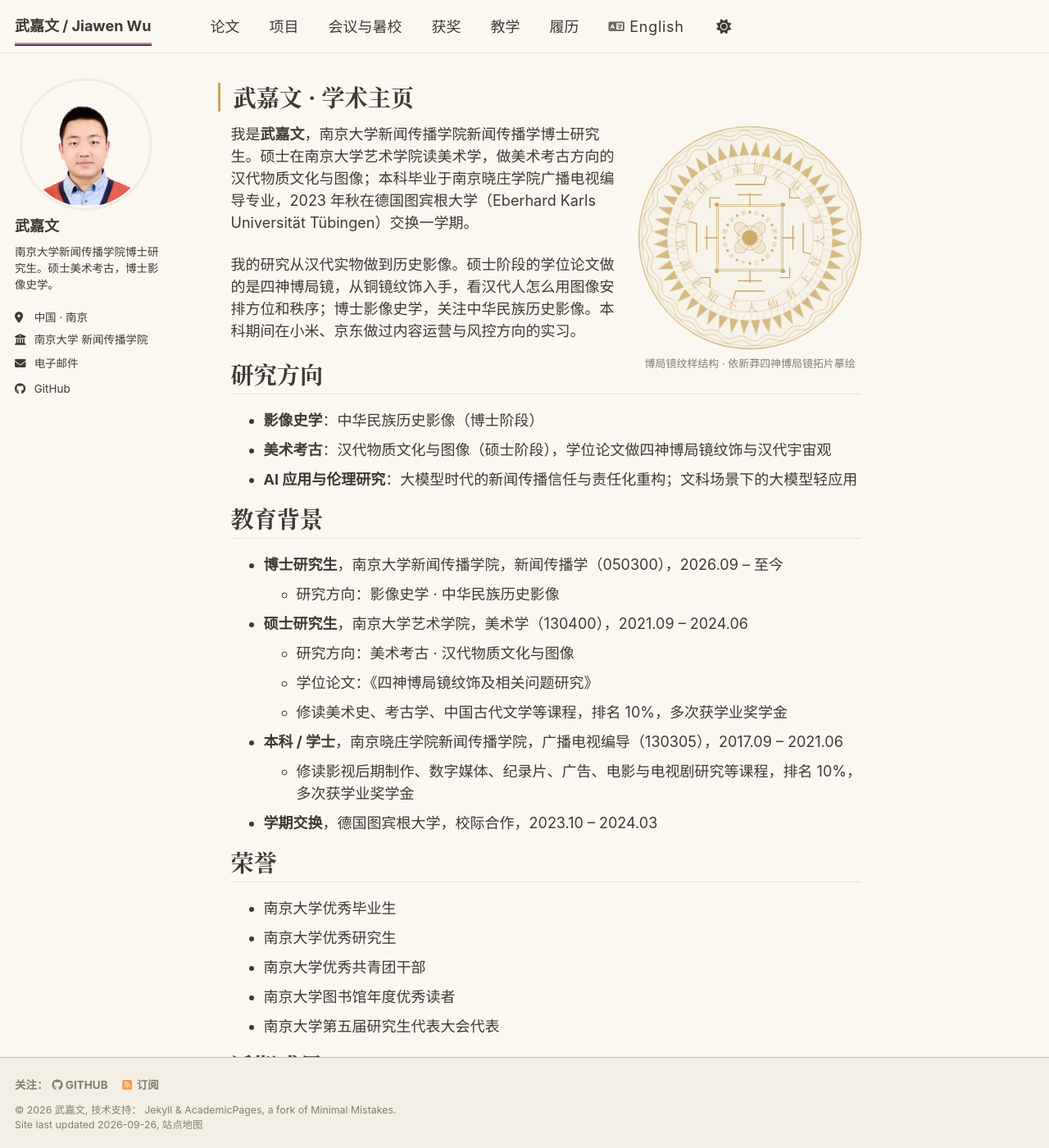
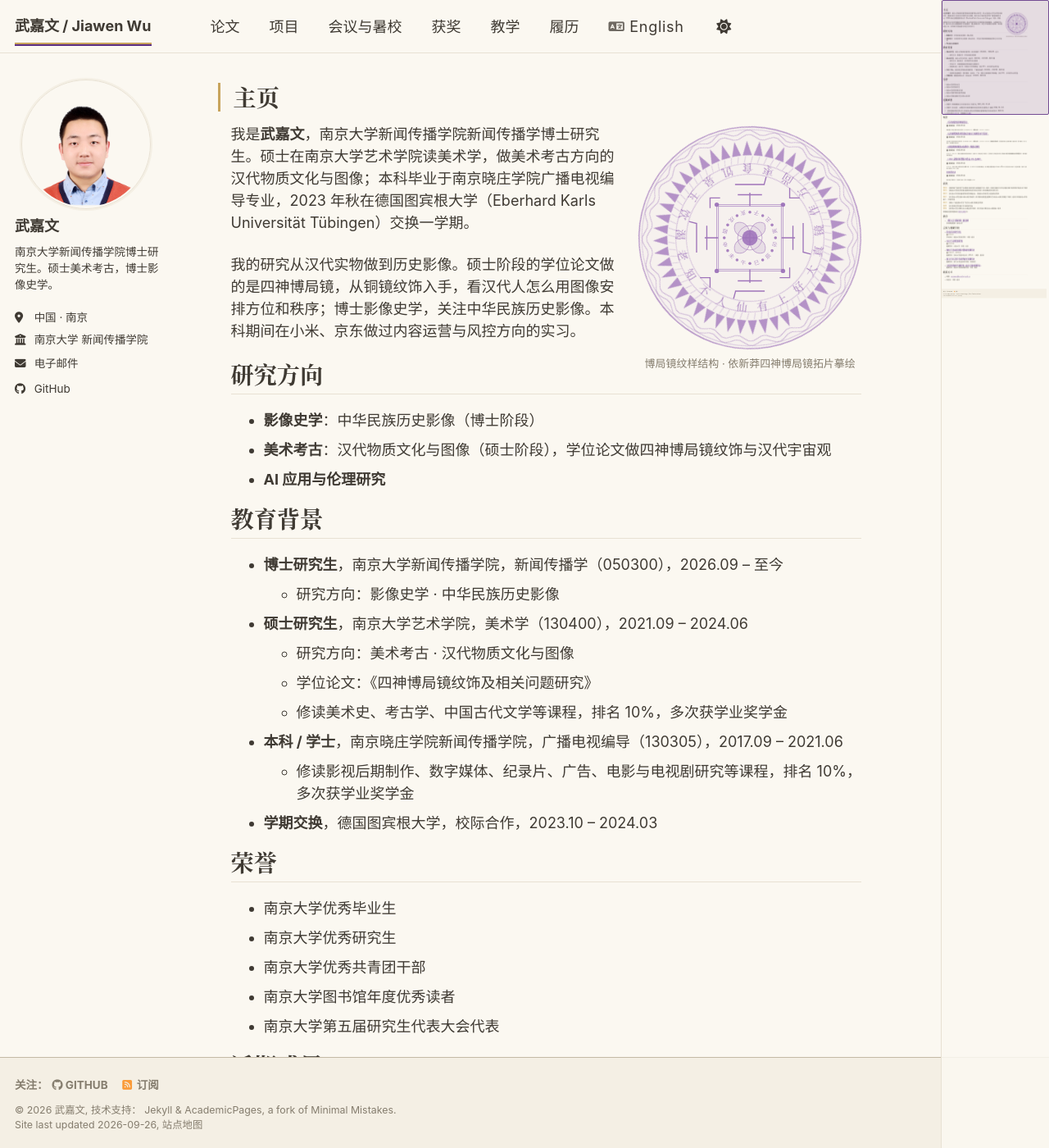
Before and after one commit to newnju/newnju.github.io, a Jekyll site: the page built from _pages/about.md, in a window 1280 px wide and 1400 px high. Shown: the whole window at 82% size. Built offline with Jekyll 4.4.1, drawn with Linux system fonts in a browser that asks for light colours; a style sheet for code colours, icons or effects is not loaded; some of the changed text lies outside the part shown.

Commit message:
Add page minimap, speed up mirror and trim copy
- Page minimap in the right gutter with a viewport indicator; shown only
  on wide screens and hidden from narrow ones
- Mirror rings spin 4x faster; colour breathing now cycles five hues and
  no longer relies on var() inside @keyframes
- Rotation centre switched to transform-origin: center so it stays put
  even where transform-box is unsupported
- Drop the prefers-reduced-motion opt-out
- Home title shortened; remove the AI research line's description and the
  microfilm project's write-up

```diff
--- a/_pages/about.md
+++ b/_pages/about.md
@@ -17,7 +17,7 @@ redirect_from:
 
 * **影像史学**：中华民族历史影像（博士阶段）
 * **美术考古**：汉代物质文化与图像（硕士阶段），学位论文做四神博局镜纹饰与汉代宇宙观
-* **AI 应用与伦理研究**：大模型时代的新闻传播信任与责任化重构；文科场景下的大模型轻应用
+* **AI 应用与伦理研究**
 
 教育背景
 ======
--- a/_sass/_han.scss
+++ b/_sass/_han.scss
@@ -57,10 +57,11 @@ h1, h2, h3, h4 {
     width: 272px;
     max-width: 43%;
     margin: 0.2em 0 1.2em 1.6em;
-    color: var(--han-patina);
+    color: #2f6b5a;
     transition: color 0.5s ease;
-    /* 呼吸渐变色：在品牌色与朱砂色间缓慢往复，默认生效、无需悬浮 */
-    animation: han-mirror-breathe 12s ease-in-out infinite;
+    /* 颜色呼吸：在五个色相间缓慢往复，默认生效、无需悬浮。
+       具体色值见文件末尾的四套 @keyframes（按配色与明暗切换）。 */
+    animation: han-mirror-breathe 18s ease-in-out infinite;
 }
 
 .han-mirror svg {
@@ -70,26 +71,36 @@ h1, h2, h3, h4 {
     overflow: visible;
 }
 
-/* 外区分三圈反向缓慢旋转：最外圈顺时针、锯齿与栉齿逆时针、铭文带顺时针 */
+/* 外区分三圈反向旋转：最外圈顺时针、锯齿与栉齿逆时针、铭文带顺时针。
+   transform-origin 用 center 而不是 200px 200px：本图三组都是圆环状，
+   包围盒中心恰好与镜心重合，于是
+     · 现代浏览器（识别 transform-box，50% 相对 view-box 解析）
+     · 旧浏览器（不认 transform-box，50% 相对元素包围盒解析）
+   两种行为算出来的旋转中心都落在镜心，不再依赖 transform-box 的支持度。 */
 .han-mirror .mirror-outer,
 .han-mirror .mirror-sawtooth,
 .han-mirror .mirror-inscription {
     transform-box: view-box;
-    transform-origin: 200px 200px;
+    -webkit-transform-origin: center;
+    transform-origin: center;
 }
 
 .han-mirror .mirror-outer {
     /* 旋转 + 外圈极轻的呼吸感（呼吸只动 opacity，不冲突） */
-    animation: han-spin 240s linear infinite,
+    -webkit-animation: han-spin 60s linear infinite,
+                       han-breathe 9s ease-in-out infinite;
+    animation: han-spin 60s linear infinite,
                han-breathe 9s ease-in-out infinite;
 }
 
 .han-mirror .mirror-sawtooth {
-    animation: han-spin-rev 180s linear infinite;
+    -webkit-animation: han-spin-rev 45s linear infinite;
+    animation: han-spin-rev 45s linear infinite;
 }
 
 .han-mirror .mirror-inscription {
-    animation: han-spin 300s linear infinite;
+    -webkit-animation: han-spin 75s linear infinite;
+    animation: han-spin 75s linear infinite;
 }
 
 .han-mirror__caption {
@@ -118,22 +129,61 @@ h1, h2, h3, h4 {
     50%      { opacity: 1; }
 }
 
-/* 博局镜纹样整体颜色的呼吸渐变：青铜绿 → 鎏金 → 朱砂 → 青铜绿，随主题联动 */
+/* 博局镜纹样的颜色呼吸：每轮走五个色相，末色回到首色以无缝衔接。
+   --------------------------------------------------------------------------
+   色值刻意写死、不用 var()：CSS 变量在 @keyframes 内的插值在较旧的 Safari
+   上不可靠（表现为突变而非渐变）。代价是失去「一处改色、全局联动」，
+   因此下面按 配色(han/nju) × 明暗 备了四套关键帧，由文件末尾的选择器切换。
+   改色时四套都要同步，否则切换配色会出现色系错配。
+   -------------------------------------------------------------------------- */
+
+/* han 配色 · 亮：铜锈绿 → 靛青 → 鎏金 → 赭石 → 朱砂 */
 @keyframes han-mirror-breathe {
-    0%, 100% { color: var(--han-patina); }
-    33%      { color: var(--han-gold); }
-    66%      { color: var(--han-vermilion); }
+    0%, 100% { color: #2f6b5a; }
+    20%      { color: #3d6a7a; }
+    40%      { color: #b08d3f; }
+    60%      { color: #9a5b3f; }
+    80%      { color: #9e2b25; }
 }
 
-@media (prefers-reduced-motion: reduce) {
-    .han-mirror {
-        animation: none;
-    }
-    .han-mirror .mirror-outer,
-    .han-mirror .mirror-sawtooth,
-    .han-mirror .mirror-inscription {
-        animation: none;
-    }
+/* han 配色 · 暗（整体提亮，保证深底可辨） */
+@keyframes han-mirror-breathe-dark {
+    0%, 100% { color: #7cbfa2; }
+    20%      { color: #7fb6c9; }
+    40%      { color: #d4b06a; }
+    60%      { color: #cf9270; }
+    80%      { color: #e0776a; }
+}
+
+/* nju 配色 · 亮：南大紫 → 紫罗兰 → 藕荷 → 鎏金 → 淡金 */
+@keyframes han-mirror-breathe-nju {
+    0%, 100% { color: #5C2E83; }
+    20%      { color: #7a4aa0; }
+    40%      { color: #9b6fb8; }
+    60%      { color: #c8a45c; }
+    80%      { color: #d9bc7a; }
+}
+
+/* nju 配色 · 暗 */
+@keyframes han-mirror-breathe-nju-dark {
+    0%, 100% { color: #b794d4; }
+    20%      { color: #c9a9e0; }
+    40%      { color: #d3b0e8; }
+    60%      { color: #e0c074; }
+    80%      { color: #ecd49a; }
+}
+
+/* 按当前配色与明暗挑一套。特异性依次递增，暗色版压过同名亮色版。 */
+:root[data-color-theme="nju"] .han-mirror {
+    animation-name: han-mirror-breathe-nju;
+}
+
+html[data-theme="dark"] .han-mirror {
+    animation-name: han-mirror-breathe-dark;
+}
+
+html[data-theme="dark"][data-color-theme="nju"] .han-mirror {
+    animation-name: han-mirror-breathe-nju-dark;
 }
 
 @media (max-width: 600px) {
@@ -597,3 +647,84 @@ html[data-theme="dark"] ::selection {
     color: var(--han-patina);
     border-bottom-color: transparent;
 }
+
+/* --------------------------------------------------------------------------
+   12. 页面缩略图导航（右侧 minimap，逻辑见 assets/js/han.js 第 5 节）
+   --------------------------------------------------------------------------
+   半透明底用伪元素实现，避免直接给容器设 opacity 时把缩略内容一起变淡。
+   窄屏由脚本直接不生成，这里再用媒体查询兜一层，防止样式残留占位。
+   -------------------------------------------------------------------------- */
+
+.han-minimap {
+    position: fixed;
+    top: 0;
+    right: 0;
+    width: 132px;
+    height: 100vh;
+    z-index: 30;
+    overflow: hidden;
+    cursor: pointer;
+    border-left: 1px solid var(--global-border-color);
+}
+
+.han-minimap::before {
+    content: "";
+    position: absolute;
+    top: 0;
+    right: 0;
+    bottom: 0;
+    left: 0;
+    background: var(--global-bg-color);
+    opacity: 0.86;
+}
+
+.han-minimap__clip {
+    position: relative;
+    width: 100%;
+    height: 100%;
+    overflow: hidden;
+}
+
+.han-minimap__inner {
+    width: 132px;
+}
+
+/* 缩略图只呈现正文：侧栏原为 fixed + 100vh（贴视口），在缩略容器里
+   既会脱离文档流、又会占满整屏高度，直接隐藏最干净。 */
+.han-minimap__inner .sidebar {
+    display: none !important;
+}
+
+.han-minimap__inner .page {
+    width: 100% !important;
+    max-width: none !important;
+    margin-left: 0 !important;
+    padding-left: 0 !important;
+    float: none !important;
+}
+
+/* 缩略内容只作视觉参考，不接收任何交互 */
+.han-minimap__inner,
+.han-minimap__inner * {
+    pointer-events: none !important;
+    -webkit-user-select: none;
+    user-select: none;
+}
+
+.han-minimap__view {
+    position: absolute;
+    left: 0;
+    right: 0;
+    top: 0;
+    background: rgba(92, 46, 131, 0.13);
+    background: color-mix(in srgb, var(--han-patina) 16%, transparent);
+    border: 1px solid var(--han-patina);
+    border-radius: 2px;
+    opacity: 0.85;
+}
+
+@media (max-width: 1199px) {
+    .han-minimap {
+        display: none;
+    }
+}
--- a/assets/js/han.js
+++ b/assets/js/han.js
@@ -245,3 +245,95 @@
     bindCitationCopy();
   }
 })();
+
+/* ==========================================================================
+   5. 页面缩略图导航（右侧 minimap）
+   --------------------------------------------------------------------------
+   做法：克隆整页 DOM，用 transform: scale() 缩到窄条里，再用一个半透明方块
+   标出当前视口位置。滚动时只更新方块的 transform，不重排，开销很小。
+   仅作渐进增强，窄屏不启用；脚本不执行时页面完全不受影响。
+   ========================================================================== */
+(function () {
+  "use strict";
+
+  var MIN_WIDTH = 1200; // 窄于此宽度不显示，避免遮挡正文
+
+  function initMinimap() {
+    if (window.innerWidth < MIN_WIDTH) return;
+    if (document.querySelector(".han-minimap")) return;
+
+    var shell = document.createElement("div");
+    shell.className = "han-minimap";
+    shell.innerHTML =
+      '<div class="han-minimap__clip"><div class="han-minimap__inner"></div></div>' +
+      '<div class="han-minimap__view"></div>';
+    var inner = shell.querySelector(".han-minimap__inner");
+    var view = shell.querySelector(".han-minimap__view");
+
+    var clone = document.body.cloneNode(true);
+
+    // 克隆体里的 fixed / sticky 元素会脱离缩略图容器，统一压回普通流。
+    // 必须在删除节点之前做：两棵树的元素顺序此时才一一对应。
+    var origAll = document.body.querySelectorAll("*");
+    var cloneAll = clone.querySelectorAll("*");
+    for (var i = 0; i < origAll.length && i < cloneAll.length; i++) {
+      var pos = window.getComputedStyle(origAll[i]).position;
+      if (pos === "fixed" || pos === "sticky") cloneAll[i].style.position = "static";
+    }
+
+    // 顶部导航是 fixed，缩略图里没有意义；脚本与样式表也一并去掉
+    Array.prototype.forEach.call(
+      clone.querySelectorAll(".masthead, .han-minimap, script, link, noscript"),
+      function (n) { n.parentNode.removeChild(n); }
+    );
+
+    var pageW = document.documentElement.clientWidth;
+    var pageH = document.documentElement.scrollHeight;
+    var scale = shell.clientWidth / pageW || 0.1;
+
+    clone.style.width = pageW + "px";
+    clone.style.transform = "scale(" + scale + ")";
+    clone.style.transformOrigin = "top left";
+    inner.style.height = pageH * scale + "px";
+    inner.appendChild(clone);
+
+    document.body.appendChild(shell);
+
+    var ticking = false;
+    function sync() {
+      ticking = false;
+      var vh = window.innerHeight;
+      view.style.height = Math.max(14, vh * scale) + "px";
+      view.style.transform = "translateY(" + window.scrollY * scale + "px)";
+    }
+    function requestSync() {
+      if (ticking) return;
+      ticking = true;
+      window.requestAnimationFrame(sync);
+    }
+
+    window.addEventListener("scroll", requestSync, { passive: true });
+    window.addEventListener("resize", function () {
+      // 尺寸变化后比例失效，重建比原地修正更简单可靠
+      shell.parentNode.removeChild(shell);
+      initMinimap();
+    });
+
+    // 点击缩略图跳到对应位置
+    shell.addEventListener("click", function (event) {
+      var rect = shell.getBoundingClientRect();
+      var ratio = (event.clientY - rect.top) / rect.height;
+      var target = ratio * pageH - window.innerHeight / 2;
+      window.scrollTo({ top: Math.max(0, target), behavior: "smooth" });
+    });
+
+    sync();
+  }
+
+  if (document.readyState === "complete") {
+    initMinimap();
+  } else {
+    // 等图片等资源就位，否则页面总高度会偏小
+    window.addEventListener("load", initMinimap);
+  }
+})();
```
Also changed, not shown: other parts of _pages/about.md (+1 -1 lines), _portfolio/portfolio-1-microfilm-website.md (+1 -3 lines).
